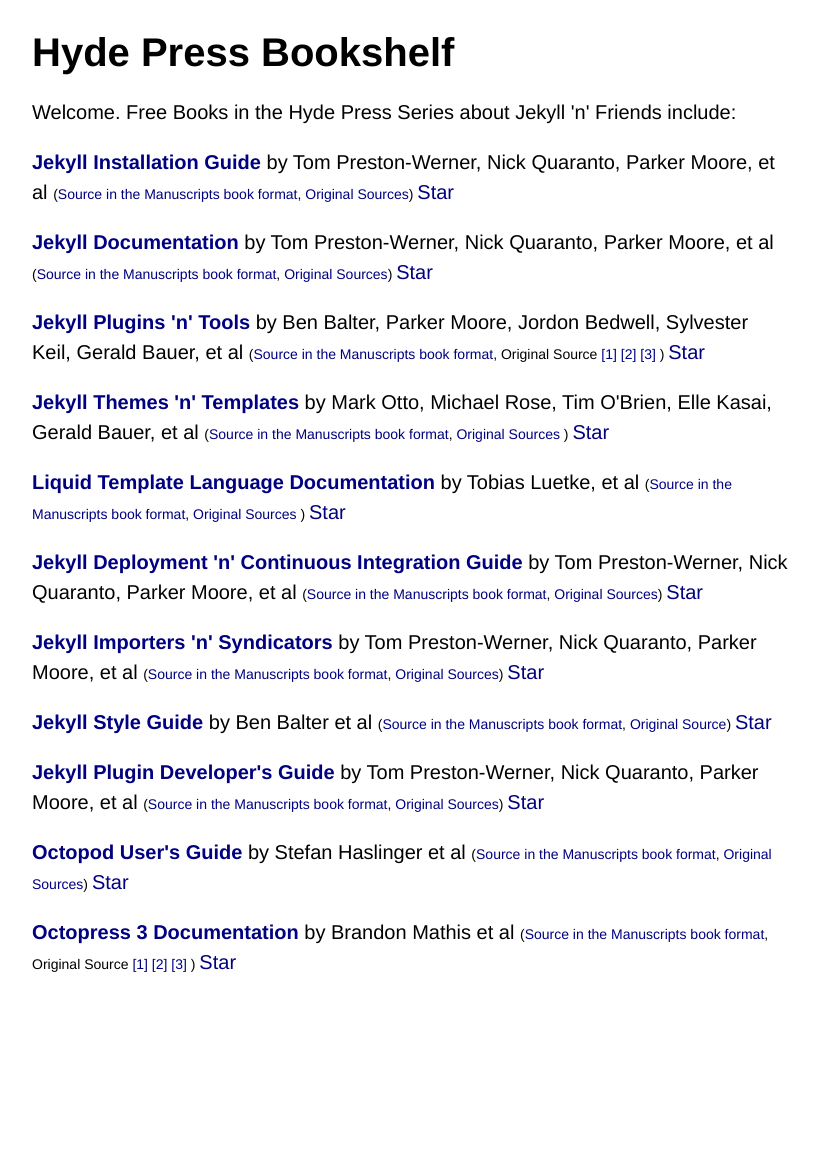
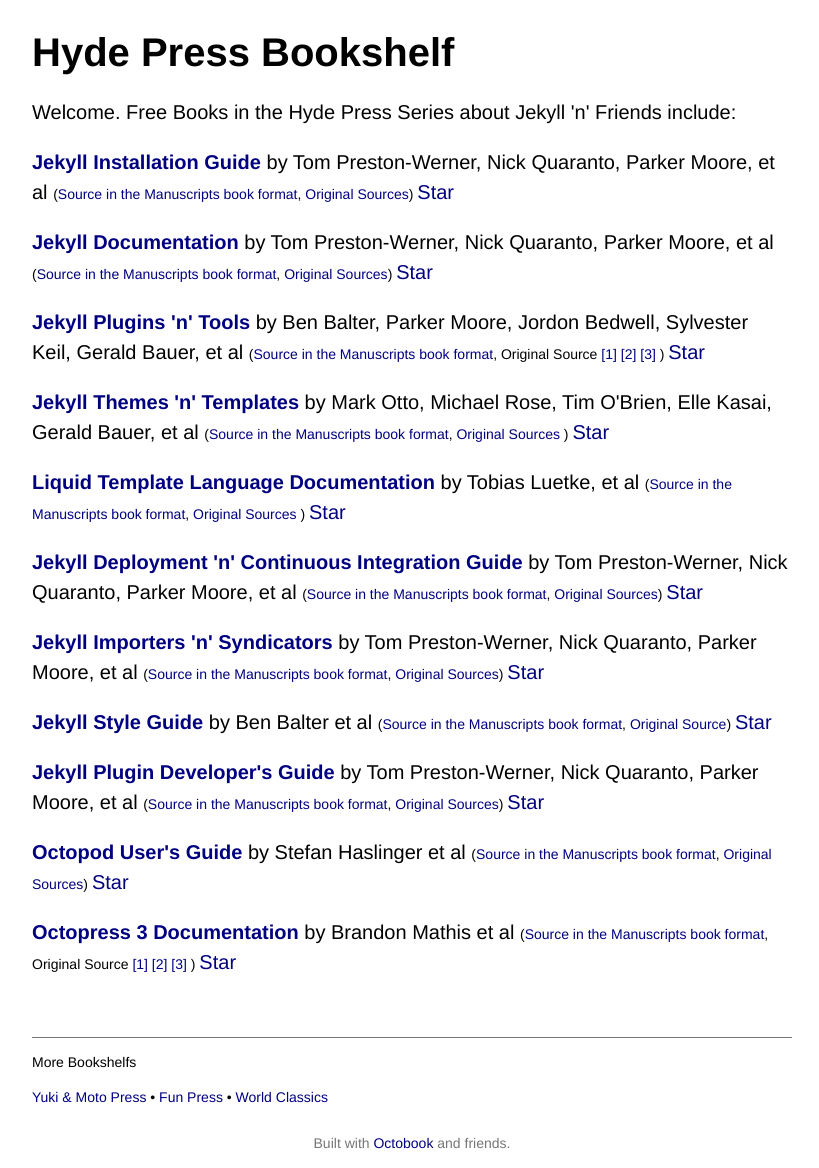
Before and after one commit to hydepress/hydepress.github.io, a Jekyll site: the page built from index.html, in a window 1280 px wide. Shown: the whole page, without its empty margins (228-1047 px from the left). Built offline with Jekyll 4.4.1, drawn with Linux system fonts in a browser that asks for light colours; before the commit the page ends 997 px from its top, so only the background shows below that.

Commit message:
Update index.html

```diff
--- a/index.html
+++ b/index.html
@@ -198,6 +198,24 @@
     aria-label="Star hydepress/octopress on GitHub">Star</a>
 </p>
 
+
+<div style="font-size: 70%; border-top: 1px solid #767676; margin-top: 60px;">
+
+<p>
+More Bookshelfs
+</p>
+
+<a href="http://yukimotopress.github.io">Yuki &amp; Moto Press</a> •
+<a href="http://funpress.github.io">Fun Press</a> •
+<a href="http://worldclassics.github.io">World Classics</a>
+
+<p style="text-align: center; margin-top: 25px; color: #767676;">
+     Built with <a href="http://github.com/octobook">Octobook</a> and friends.
+</p>
+
+</div>
+
+
 <!-- GitHub Buttons
    Place this tag right after the last button or just before your close body tag.
     see https://buttons.github.io
```
